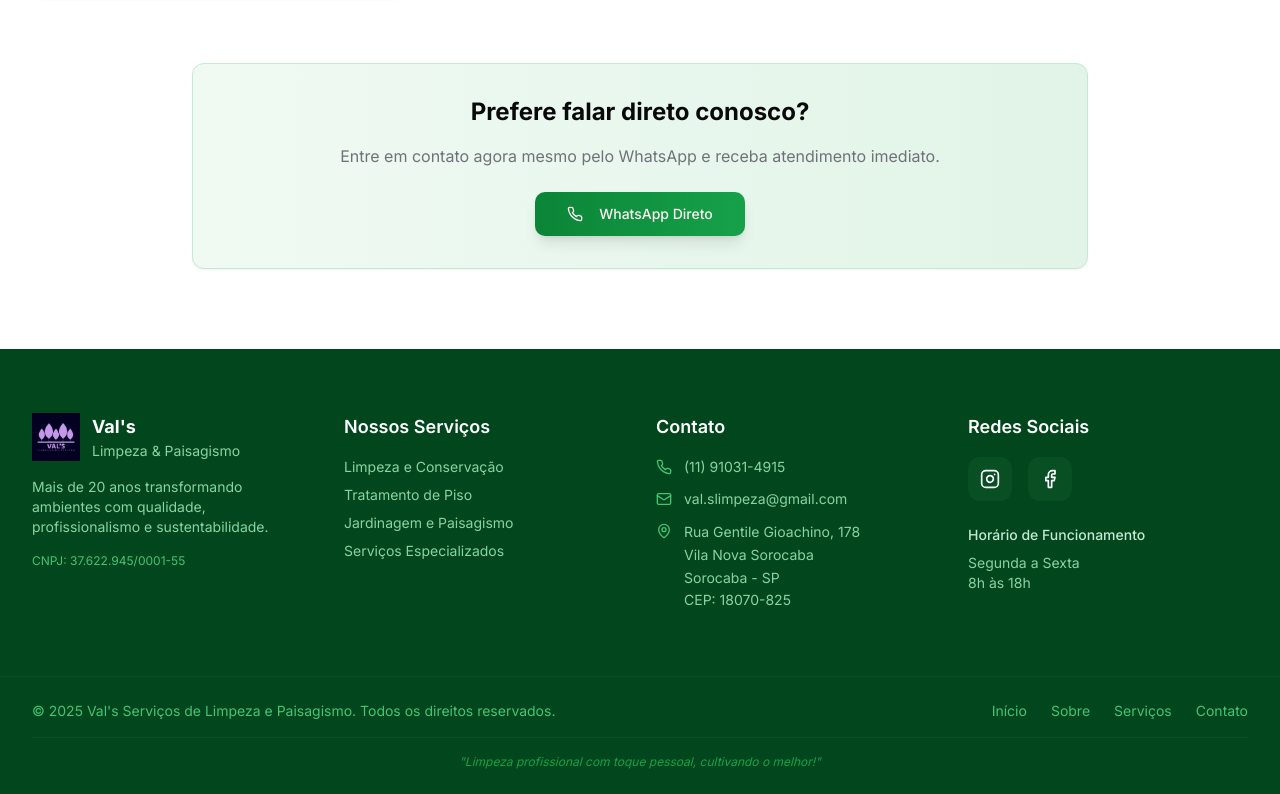
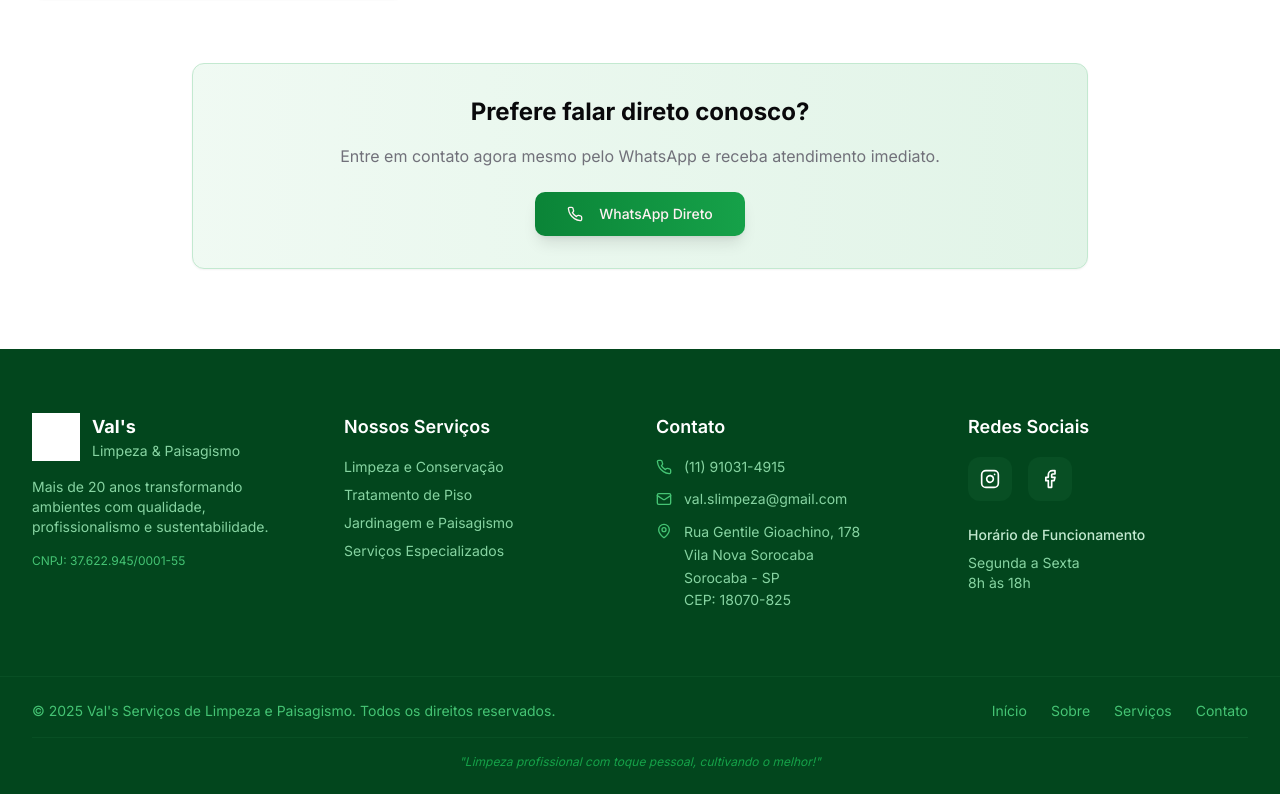
Before and after one commit to DevZipMateus/vals-sparkle-site, a React (Vite) app: page / in a window 1280 px wide. Shown: the part 4246-5040 px from the top of the page. Built offline with nearby package versions, Linux system fonts and the light colour scheme.

Commit message:
Fix footer logo color
The AI adjusted the color of the logo in the footer component.

```diff
--- a/src/components/Footer.tsx
+++ b/src/components/Footer.tsx
@@ -1,4 +1,3 @@
-
 import React from 'react';
 import { Phone, Mail, MapPin, Instagram, Facebook } from 'lucide-react';
 
@@ -15,7 +14,7 @@ const Footer = () => {
               <img
                 src="/lovable-uploads/a1235aaa-314b-46df-bb17-995c20e6fdbb.png"
                 alt="Val's Limpeza e Paisagismo"
-                className="h-10 sm:h-12 w-auto filter invert"
+                className="h-10 sm:h-12 w-auto brightness-0 invert"
                 onError={(e) => {
                   console.error('Erro ao carregar a imagem da logo');
                   e.currentTarget.style.display = 'none';
```
